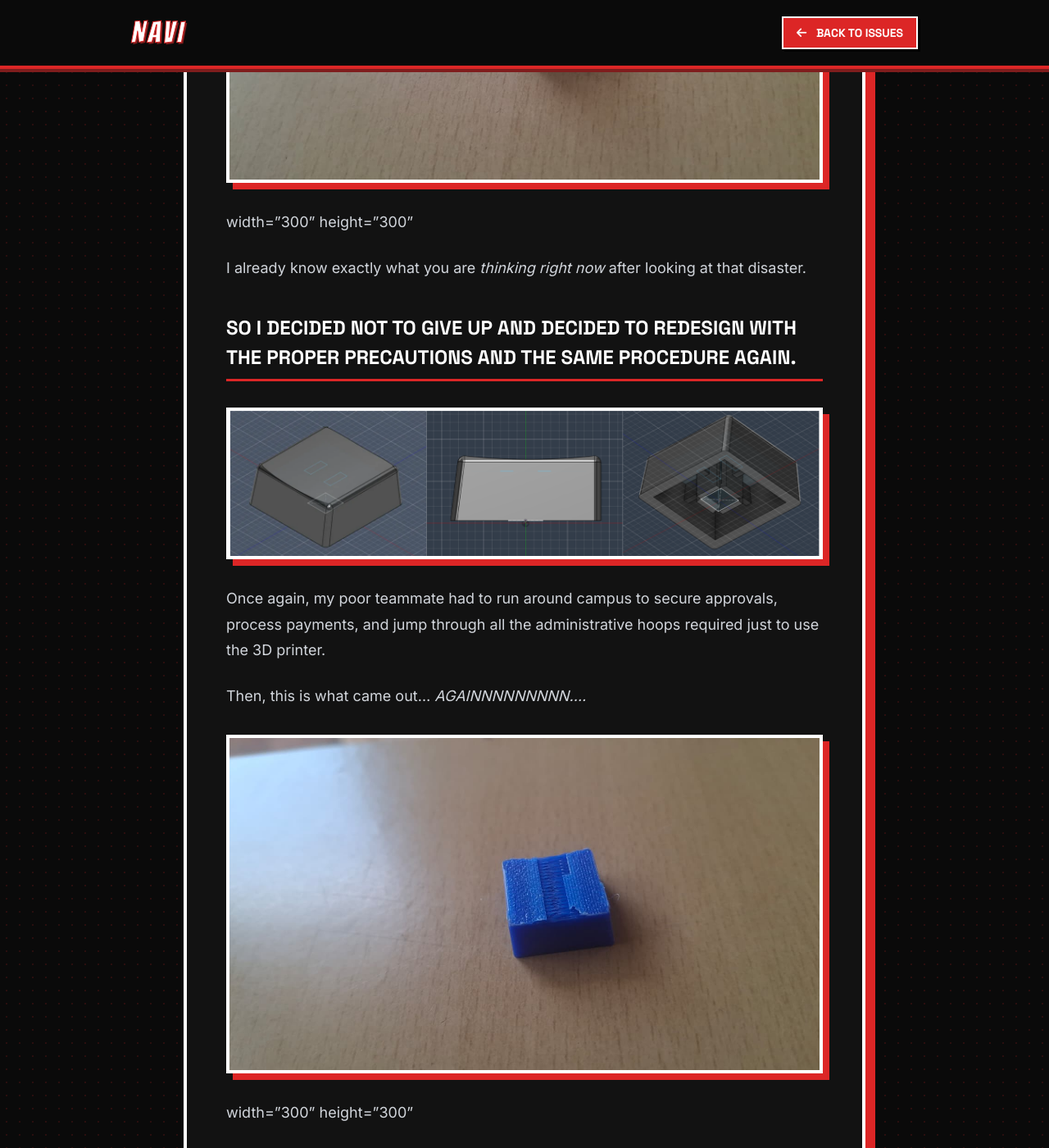
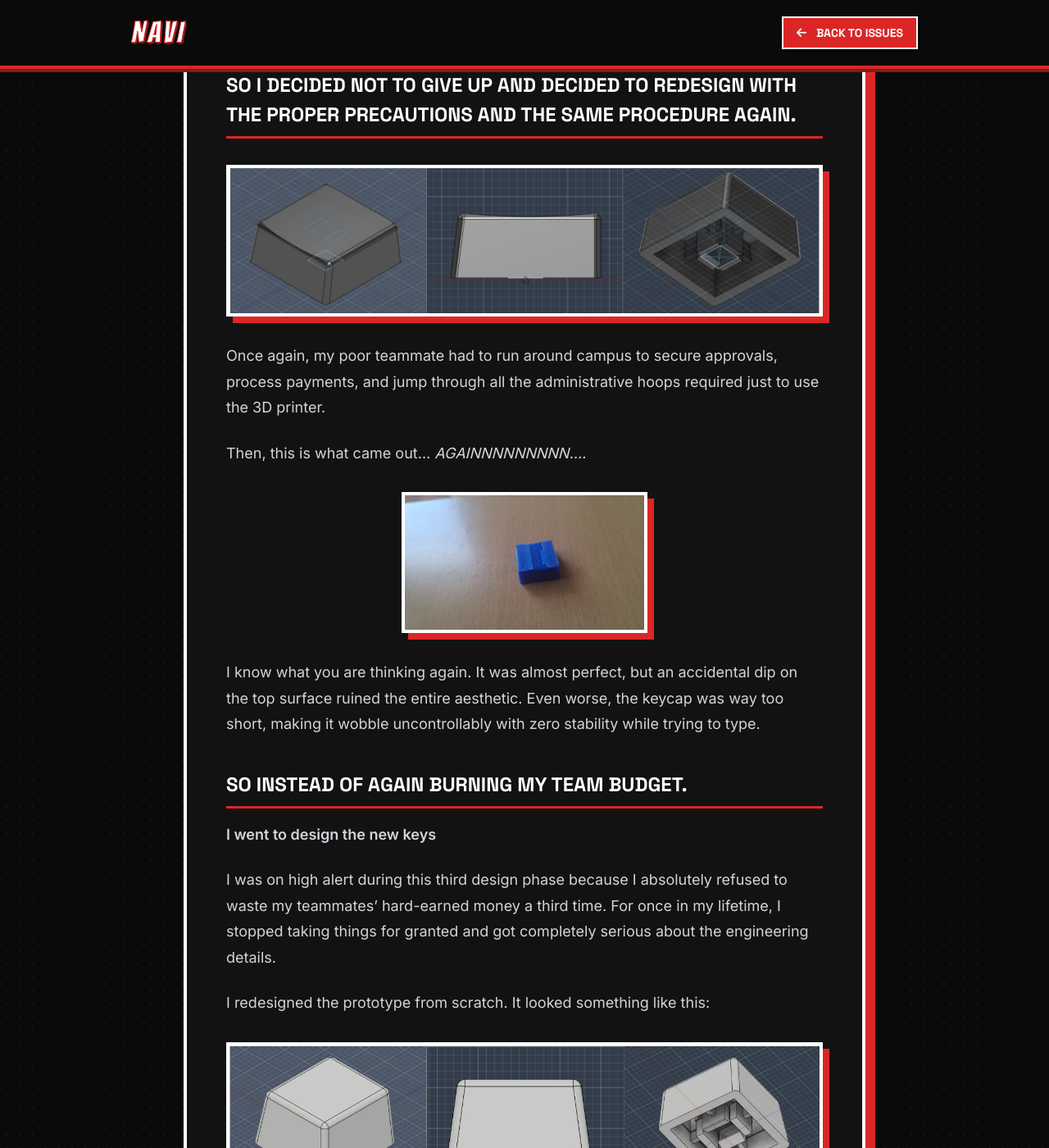
Before and after one commit to Pruthvik27/navi.github.io, a Jekyll site: the page built from _posts/2026-07-01-iot-telemetry-hub.md, in a window 1280 px wide and 1400 px high, scrolled down 5764 px. Shown: the whole window at 82% size. Built offline with Jekyll 4.4.1, drawn with Linux system fonts in a browser that asks for light colours; nearby versions of some CDN libraries; some of the changed text lies outside the part shown.

Commit message:
Update 2026-07-01-iot-telemetry-hub.md

```diff
--- a/_posts/2026-07-01-iot-telemetry-hub.md
+++ b/_posts/2026-07-01-iot-telemetry-hub.md
@@ -102,7 +102,7 @@ After waiting in anticipation for a whole week...
 
 **I got this**
 
-<img src="/assets/images/Key Iteration - 1.jpeg" alt="My first keycap Result"> width="300" height="300"
+<img src="/assets/images/Key Iteration - 1.jpeg" alt="My first keycap Result"  width="300" height="300">
 
 I already know exactly what you are *thinking right now* after looking at that disaster.
 
@@ -118,7 +118,7 @@ Then, this is what came out...
 *AGAINNNNNNNNN....*
 
 
-<img src="/assets/images/Key iteration - 2.jpeg" alt="My second keycap Result"> width="300" height="300"
+<img src="/assets/images/Key iteration - 2.jpeg" alt="My second keycap Result" width="300" height="300">
 
 I know what you are thinking again. It was almost perfect, but an accidental dip on the top surface ruined the entire aesthetic. Even worse, the keycap was way too short, making it wobble uncontrollably with zero stability while trying to type.
 
@@ -133,7 +133,7 @@ I redesigned the prototype from scratch. It looked something like this:
 
 With the design finalized, I crossed my fingers tightly, double-checking everything to see if I had missed any hidden flaws. After waiting another long week, I finally got the final print:
 
-<img src="/assets/images/key iteration - 3.jpeg" alt="My third keycap Result"> width="300" height="300"
+<img src="/assets/images/key iteration - 3.jpeg" alt="My third keycap Result" width="300" height="300" >
 
 The result was incredibly satisfying! It perfectly fixed all of my previous design mistakes. Just like that, the longest and most frustrating phase of the project, which dragged on for a whole month, finally came to an end.
 
```
